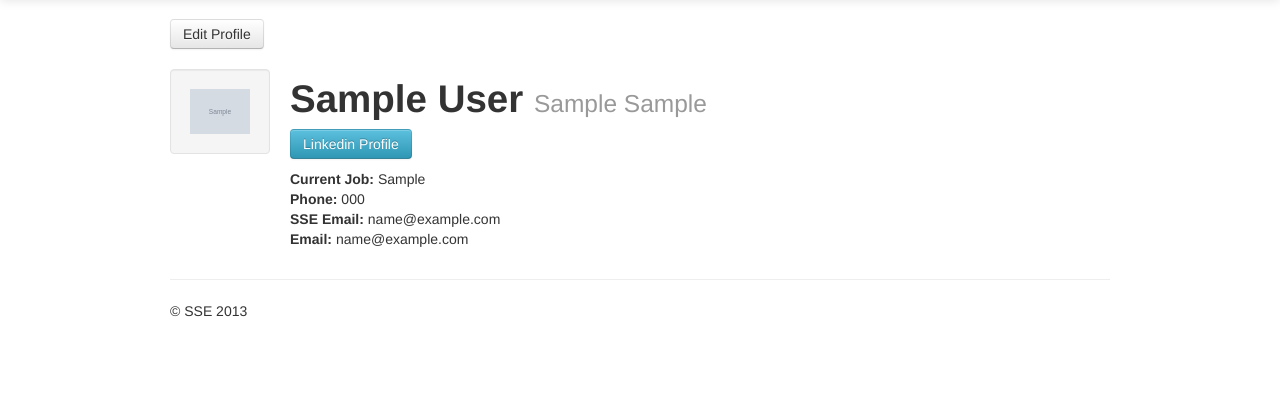
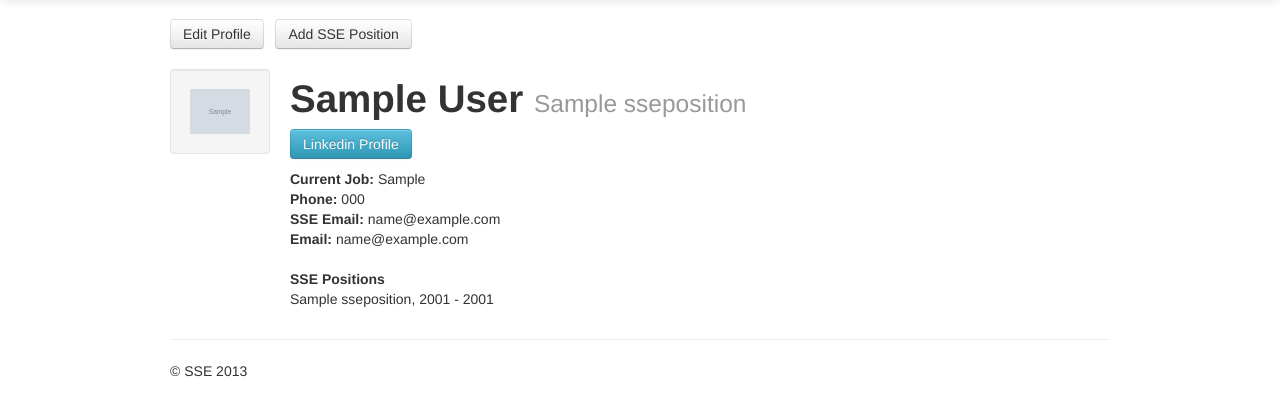
Before and after one commit to stanford-student-enterprises/alumnidb, a Django app: page /db/profile/ in a window 1280 px wide. Shown: the part 41-457 px from the top of the page. Run offline with Django 3.2, Linux system fonts and the light colour scheme; a user stored in the database is signed in; tables that the repository leaves empty hold one stand-in row (values such as "Sample post"); grey boxes marked "Sample" are stand-in pictures; parts of the project's set-up code (start-up, migrations or seed data) failed here and were passed over.

Commit message:
Allows users to add SSE positions

```diff
--- a/alumnidb/database/templates/database/profile.html
+++ b/alumnidb/database/templates/database/profile.html
@@ -4,14 +4,18 @@
 
 {% if request.user == user %}
     <div class="row">
-        <div class="span2">
+        <div class="span4">
             <a class="btn" href="/db/profile/edit/">Edit Profile</a>
+            &nbsp;
+            <a class="btn" href="/db/profile/{{ user.pk }}/sse_positions/add/">Add SSE Position</a>
         </div>
     </div>
 {% elif request.user.is_superuser %}
     <div class="row">
-        <div class="span2">
+        <div class="span4">
             <a class="btn" href="/db/profile/{{ user.pk }}/edit/">Edit Profile</a>
+            &nbsp;
+            <a class="btn" href="/db/profile/{{ user.pk }}/sse_positions/add/">Add SSE Position</a>
         </div>
     </div>
 {% endif %}
@@ -21,7 +25,7 @@
         <img src="{{ user.picture_url }}" class="img">
     </div>
     <div class="span7">
-        <h1> {{user.first_name}} {{ user.last_name}}{% if user.sse_position %}&nbsp;<small>{{ user.sse_position }} {{ user.sse_year }}</smalL>{% endif %}</h1>
+        <h1> {{user.first_name}} {{ user.last_name}}{% if user.last_sse_position %}&nbsp;<small>{{ user.last_sse_position.title }}</smalL>{% endif %}</h1>
 
         {% if user.linkedin_profile_url %}
             <p><a href="{{ user.linkedin_profile_url }}" class="btn btn-info">Linkedin Profile</a></p>
@@ -40,6 +44,16 @@
         {% if user.email %}
             <li><strong>Email: </strong>{{ user.email}}</li>
         {% endif %}
+            <br />
+        {% if sse_positions %}
+            <li><strong>SSE Positions</strong>
+                <ul class="unstyled">
+                    {% for position in sse_positions %}
+                        <li>{{ position.title }}, {{ position.start_year }} - {{ position.end_year }}</li>
+                    {% endfor %}
+                </ul>
+            </li>
+        {% endif %}
     </div>
 </div>
 
--- a/alumnidb/database/urls.py
+++ b/alumnidb/database/urls.py
@@ -10,6 +10,7 @@ urlpatterns = patterns('alumnidb.database.views',
     url(r'profile/current/$', 'current'),
     url(r'profile/(?P<user_id>\d+)/$', 'profile'),
     url(r'profile/(?P<user_id>\d+)/edit/$', 'admin_edit_profile'),
+    url(r'profile/(?P<user_id>\d+)/sse_positions/add/$', 'add_sse_position'),
     url(r'profile/$', 'my_profile'),
     url(r'search/$', 'search'),
 )
--- a/alumnidb/database/views.py
+++ b/alumnidb/database/views.py
@@ -3,8 +3,8 @@ from django.template import RequestContext
 from django.http import HttpResponseRedirect
 from django.db.models import Q
 
-from alumnidb.linkedin.models import UserProfile
-from alumnidb.linkedin.forms import UserProfileForm, AdminUserProfileForm
+from alumnidb.linkedin.models import UserProfile, SSEPosition
+from alumnidb.linkedin.forms import UserProfileForm, AdminUserProfileForm, SSEPositionForm
 
 def home(request):
     return render_to_response("database/home.html")
@@ -28,7 +28,12 @@ def current(request):
 def my_profile(request):
     user = request.user
 
-    return render_to_response("database/profile.html", {"user": user}, context_instance=RequestContext(request))
+    sse_positions = SSEPosition.objects.filter(user=user).order_by("-start_year")
+
+    return render_to_response("database/profile.html",
+                            {"user": user,
+                            "sse_positions": sse_positions},
+                            context_instance=RequestContext(request))
 
 def edit_profile(request):
     user = request.user
@@ -42,6 +47,25 @@ def edit_profile(request):
         form = UserProfileForm(instance=user)
 
     return render_to_response("database/edit_profile.html", {"form": form, "action":"/db/profile/edit/"}, context_instance=RequestContext(request))
+
+def add_sse_position(request, user_id):
+    user = get_object_or_404(UserProfile, pk=int(user_id))
+    if user != request.user and not request.user.is_superuser:
+        return HttpResponse(status=401)
+
+    if request.method == 'POST':
+        form = SSEPositionForm(request.POST)
+        if form.is_valid():
+            position = form.save(commit=False)
+            position.user = user
+            position.save()
+            return HttpResponseRedirect('/db/profile/')
+    else:
+        form = SSEPositionForm()
+
+    return render_to_response("database/add_sse_position.html",
+                            {"form": form},
+                            context_instance=RequestContext(request))
 
 def admin_edit_profile(request, user_id):
     user = get_object_or_404(UserProfile, pk=int(user_id))
@@ -57,10 +81,16 @@ def admin_edit_profile(request, user_id):
         form = AdminUserProfileForm(instance=user)
 
     return render_to_response("database/edit_profile.html", {"form": form, "action":"/db/profile/%s/edit/" % user_id}, context_instance=RequestContext(request))
+
 def profile(request, user_id):
     user = get_object_or_404(UserProfile, pk=user_id)
 
-    return render_to_response("database/profile.html", {"user": user}, context_instance=RequestContext(request))
+    sse_positions = SSEPosition.objects.filter(user=user).order_by("-start_year")
+
+    return render_to_response("database/profile.html",
+                            {"user": user,
+                            "sse_positions": sse_positions},
+                            context_instance=RequestContext(request))
 
 def search(request):
     q = request.GET.get("q", "")
--- a/alumnidb/linkedin/models.py
+++ b/alumnidb/linkedin/models.py
@@ -48,8 +48,6 @@ class UserProfile(AbstractBaseUser, PermissionsMixin):
     headline = models.CharField(max_length=255, blank=True, null=True)
     email = models.CharField(max_length=255, blank=True, null=True)
     phone = models.CharField(max_length=255, blank=True, null=True)
-    sse_position = models.CharField(max_length=255, blank=True, null=True, verbose_name="SSE Position")
-    sse_year = models.CharField(max_length=255, blank=True, null=True, verbose_name="SSE Year")
     sse_email = models.CharField(max_length=255, blank=True, null=True, verbose_name="SSE Email")
     is_current = models.BooleanField(default=True)
     receive_emails = models.BooleanField(default=True)
@@ -70,6 +68,23 @@ class UserProfile(AbstractBaseUser, PermissionsMixin):
         else:
             return self.email
         return None
+
+    def last_sse_position(self):
+        sse_positions = SSEPosition.objects.filter(user=self).order_by("-start_year")
+        if sse_positions.count():
+            return sse_positions[0]
+        else:
+            return None
+
+class SSEPosition(models.Model):
+    YEAR_CHOICES = [("%d" % y, "%d" % y) for y in range(2001, 2025)]
+    start_year = models.CharField(max_length=4, choices=YEAR_CHOICES)
+    end_year = models.CharField(max_length=4, choices=YEAR_CHOICES)
+    title = models.CharField(max_length=255)
+    user = models.ForeignKey("UserProfile")
+
+    def __unicode__(self):
+        return "%s - %s from %s to %s" % (self.user, self.title, self.start_year, self.end_year)
 
 class Experience(models.Model):
     linkedin_id = models.CharField(max_length=50, null=True, default=None, blank=True)
--- a/alumnidb/linkedin/tasks.py
+++ b/alumnidb/linkedin/tasks.py
@@ -12,7 +12,6 @@ import logging, sys
 from alumnidb.linkedin.lib import linkedin_api
 
 logger = logging.getLogger(__name__)
-
 
 
 @task()
```
Also changed, not shown: alumnidb/database/templates/database/add_sse_position.html (added, +15 -0 lines), alumnidb/linkedin/forms.py (+6 -1 lines), alumnidb/linkedin/migrations/0011_auto__add_sseposition.py (added), alumnidb/linkedin/migrations/0012_auto__del_field_userprofile_sse_position__del_field_userprofile_sse_ye.py (added).
